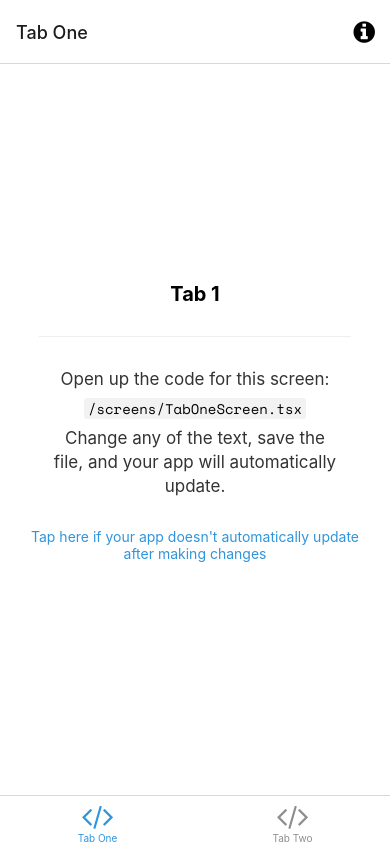
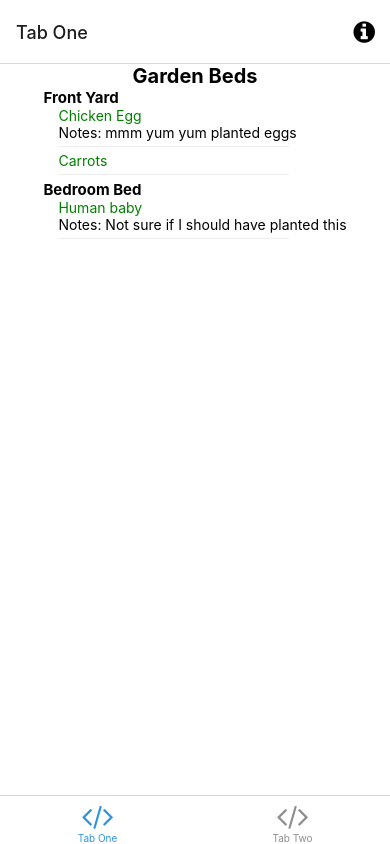
Before and after one commit to Cliffsters-Inc/garden-manager-native, a React Native app: screen /TabOne in a window 390 px wide. Built offline with nearby package versions, Linux system fonts and the light colour scheme; what expo-linking would draw is missing.

Commit message:
Implements working garden list placeholder

```diff
--- a/screens/TabOneScreen.tsx
+++ b/screens/TabOneScreen.tsx
@@ -1,21 +1,41 @@
-import { StyleSheet } from "react-native";
-
+import { FlatList, StyleSheet } from "react-native";
 import EditScreenInfo from "../components/EditScreenInfo";
 import { Text, View } from "../components/Themed";
 import { RootTabScreenProps } from "../types";
-
+import { useAppSelector, useAppDispatch } from "../store";
 export default function TabOneScreen({
   navigation,
 }: RootTabScreenProps<"TabOne">) {
+  const garden = useAppSelector((state) => state.garden);
+
   return (
     <View style={styles.container}>
-      <Text style={styles.title}>Tab 1</Text>
-      <View
-        style={styles.separator}
-        lightColor="#eee"
-        darkColor="rgba(255,255,255,0.1)"
+      <Text style={styles.title}>Garden Beds</Text>
+      <FlatList
+        data={garden.beds}
+        renderItem={({ item }) => (
+          <View key={item.id}>
+            <Text style={styles.subTitle}>{item.name}</Text>
+            {item.plants && (
+              <FlatList
+                data={item.plants}
+                renderItem={({ item }) => (
+                  <View style={styles.plantContainer} key={item.id}>
+                    <Text style={{ color: "green" }}>{item.name}</Text>
+                    {item.notes && <Text>Notes: {item.notes}</Text>}
+
+                    <View
+                      style={styles.separator}
+                      lightColor="#eee"
+                      darkColor="rgba(255,255,255,0.1)"
+                    />
+                  </View>
+                )}
+              />
+            )}
+          </View>
+        )}
       />
-      <EditScreenInfo path="/screens/TabOneScreen.tsx" />
     </View>
   );
 }
@@ -26,12 +46,19 @@ const styles = StyleSheet.create({
     alignItems: "center",
     justifyContent: "center",
   },
+  plantContainer: {
+    paddingLeft: 15,
+  },
   title: {
     fontSize: 20,
     fontWeight: "bold",
   },
+  subTitle: {
+    fontSize: 15,
+    fontWeight: "bold",
+  },
   separator: {
-    marginVertical: 30,
+    marginVertical: 5,
     height: 1,
     width: "80%",
   },
```
Also changed, not shown: package.json (+5 -4 lines), 2 other files (tests, documents, lock files or other folders).
